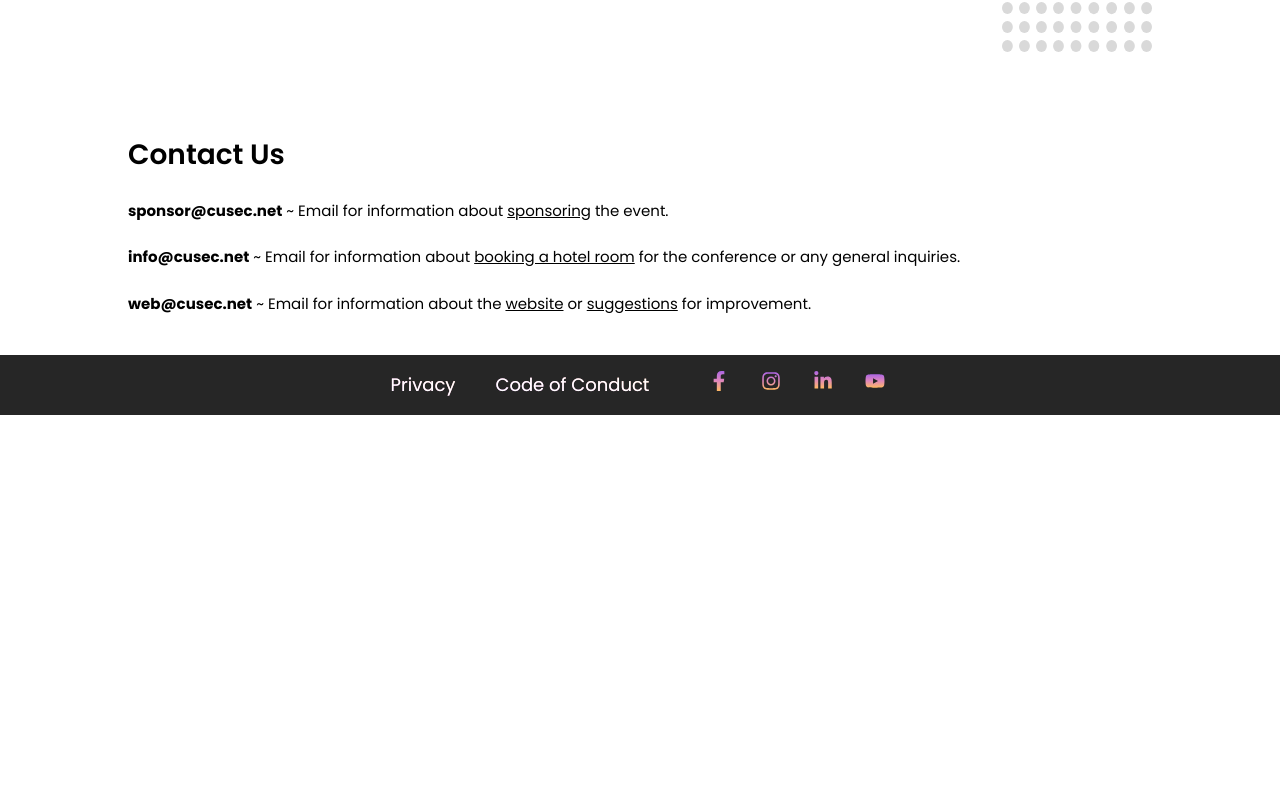
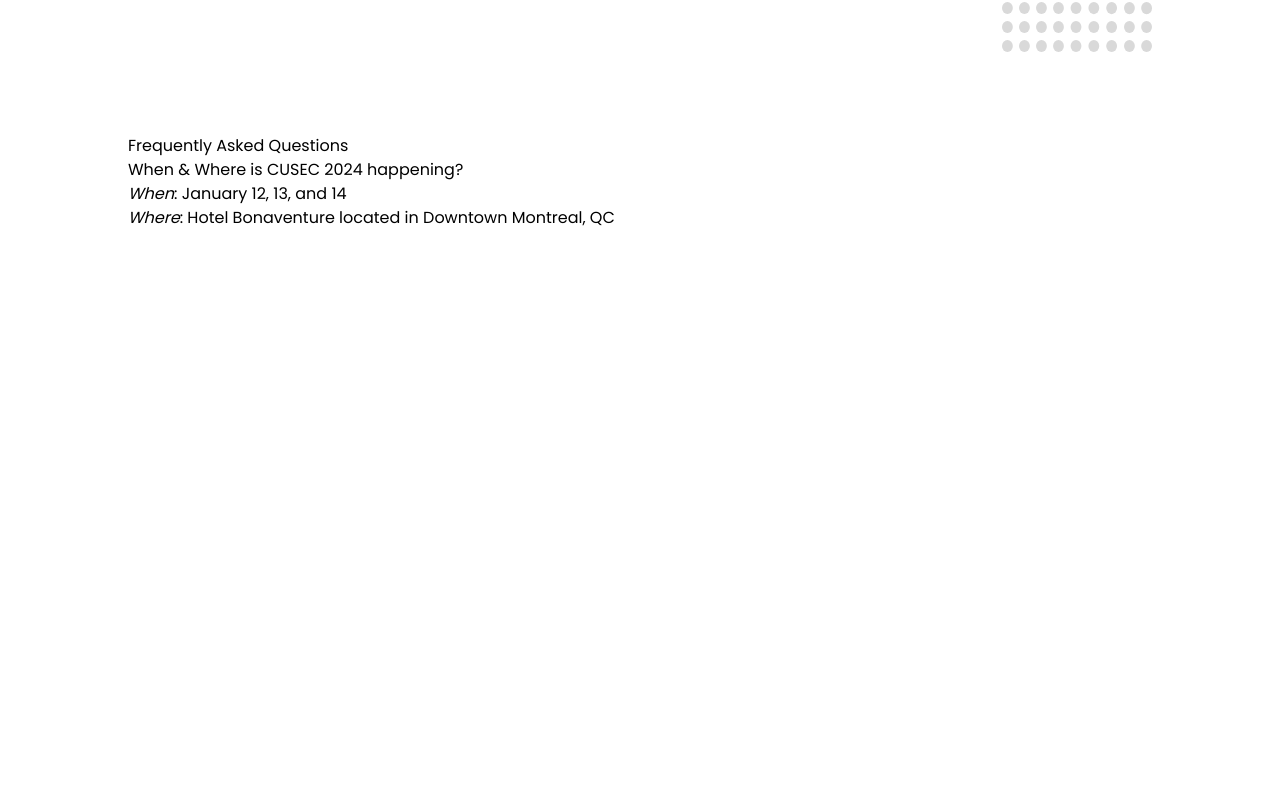
Before and after one commit to cusec/2024, a Next.js app: page / in a window 1280 px wide. Shown: the part 1699-2500 px from the top of the page. Before the commit the page ends 2114 px from the top, so only its background shows below. Built offline with nearby package versions, Linux system fonts and the light colour scheme.

Commit message:
feat: Create FAQ section

```diff
--- a/src/app/page.tsx
+++ b/src/app/page.tsx
@@ -6,6 +6,7 @@ import Head from "next/head";
 import Landingbox from "@/components/Landing Page/Landingbox";
 import About from "@/components/Landing Page/About";
 import Contact from "@/components/Landing Page/Contact";
+import Faq from "@/components/Landing Page/Faq";
 import { useFadeBackground } from "./layout";
 
 const metadata: Metadata = {
@@ -36,6 +37,9 @@ export default function Home() {
       <About />
       </div>
       <div className="mx-6 lg:mx-24 pb-10 max-w-screen-lg lg:w-full">
+      <Faq/>
+      </div>
+      <div className="mx-6 lg:mx-24 pb-10 max-w-screen-lg lg:w-full">
       <Contact/>
       </div>
       </div>
--- /dev/null
+++ b/src/components/Landing Page/Faq.tsx
@@ -0,0 +1,24 @@
+import Link from "next/link";
+import { useFadeBackground } from "@/app/layout";
+
+export default function Faq(){
+const fadeBackground = useFadeBackground();
+
+  return (
+    <div
+      className={`transition-opacity ease-in-out duration-[1500ms] ${
+        fadeBackground ? "opacity-0" : "opacity-100"
+      }`}
+    >
+
+Frequently Asked Questions
+
+<aside className="min-h-screen">
+<span>When & Where is CUSEC 2024 happening?</span>
+<p><em>When</em>: January 12, 13, and 14</p>
+<p><em>Where</em>: Hotel Bonaventure located in Downtown Montreal, QC</p>
+</aside>
+
+    </div>
+    )
+}
```
